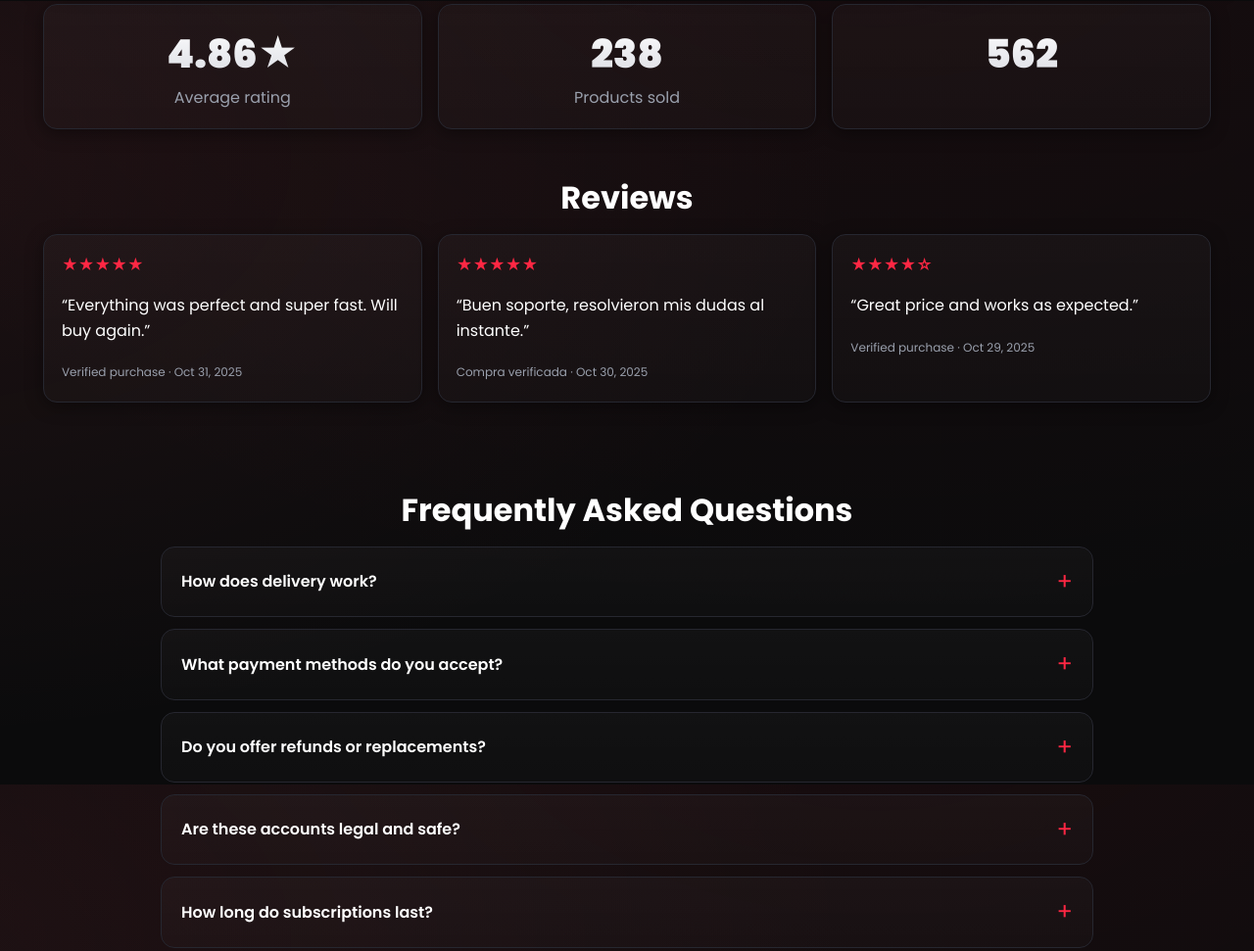
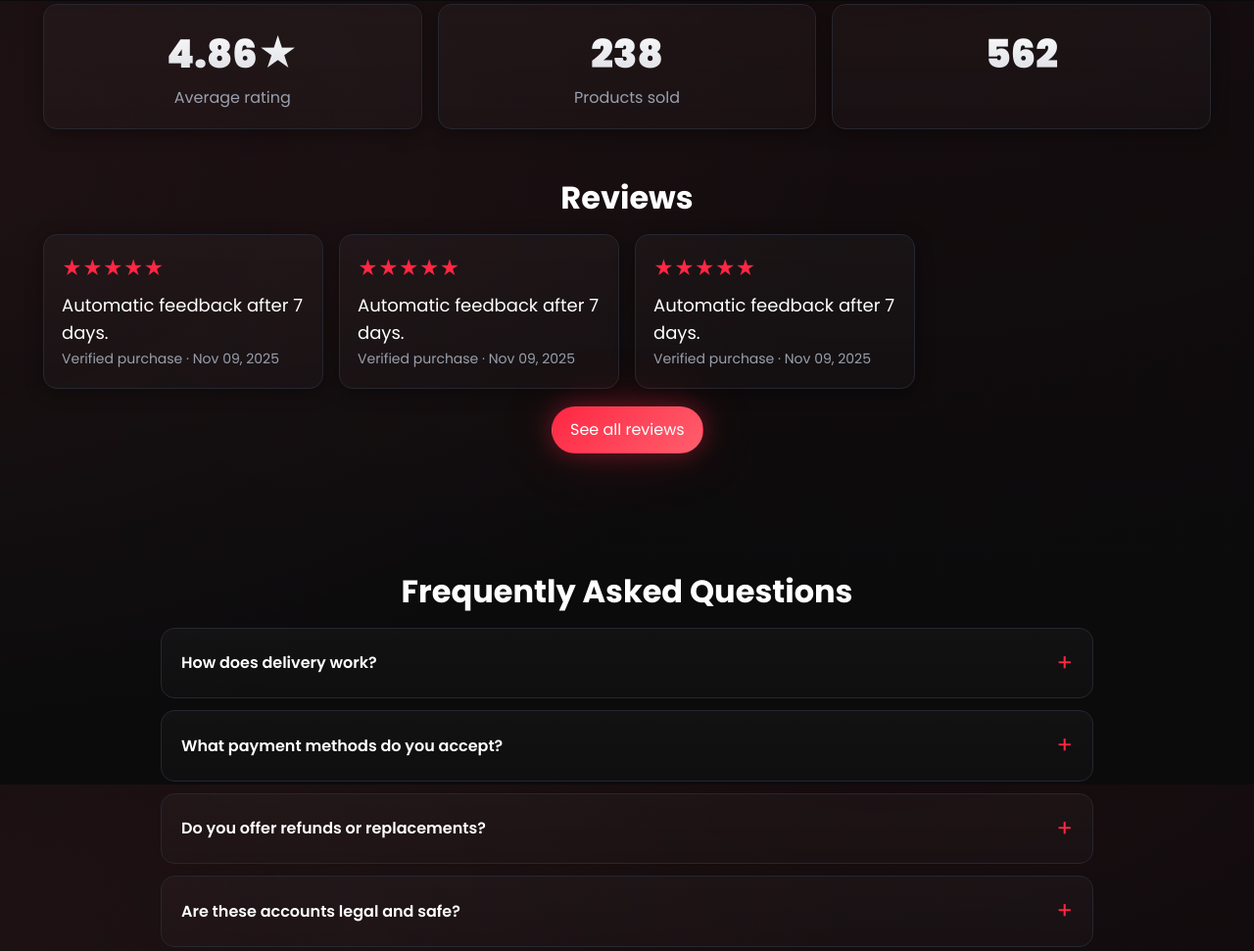
Before and after one commit to laambedoor-tech/plugmarket, a website: page index.html in a window 1280 px wide. Shown: the part 1599-2570 px from the top of the page at 98% size. Drawn offline with Linux system fonts and the light colour scheme; no server answers.

Commit message:
Update homepage reviews to automatic feedback, add button to reviews page, remove reviews from navbars

```diff
--- a/index.html
+++ b/index.html
@@ -131,24 +131,27 @@
         </div>
       </section>
 
-      <section class="reviews" aria-labelledby="reviews-title">
-        <h2 id="reviews-title" class="section-title">Reviews</h2>
-        <div class="reviews__grid">
-          <article class="card review">
-            <div class="review__stars">★★★★★</div>
-            <p>“Everything was perfect and super fast. Will buy again.”</p>
-            <span class="review__meta">Verified purchase · Oct 31, 2025</span>
+      <section class="reviews" style="max-width:1240px;margin:0 auto 32px;">
+        <h2 class="section-title">Reviews</h2>
+        <div class="features__grid" style="margin-bottom:18px;">
+          <article class="card feature">
+            <div class="review-stars" style="color:#ff2743;font-size:20px;margin-bottom:8px;">★★★★★</div>
+            <div class="review-message" style="font-size:18px;">Automatic feedback after 7 days.</div>
+            <div class="review-date" style="color:#9aa0ad;font-size:14px;">Verified purchase · Nov 09, 2025</div>
           </article>
-          <article class="card review">
-            <div class="review__stars">★★★★★</div>
-            <p>“Buen soporte, resolvieron mis dudas al instante.”</p>
-            <span class="review__meta">Compra verificada · Oct 30, 2025</span>
+          <article class="card feature">
+            <div class="review-stars" style="color:#ff2743;font-size:20px;margin-bottom:8px;">★★★★★</div>
+            <div class="review-message" style="font-size:18px;">Automatic feedback after 7 days.</div>
+            <div class="review-date" style="color:#9aa0ad;font-size:14px;">Verified purchase · Nov 09, 2025</div>
           </article>
-          <article class="card review">
-            <div class="review__stars">★★★★☆</div>
-            <p>“Great price and works as expected.”</p>
-            <span class="review__meta">Verified purchase · Oct 29, 2025</span>
+          <article class="card feature">
+            <div class="review-stars" style="color:#ff2743;font-size:20px;margin-bottom:8px;">★★★★★</div>
+            <div class="review-message" style="font-size:18px;">Automatic feedback after 7 days.</div>
+            <div class="review-date" style="color:#9aa0ad;font-size:14px;">Verified purchase · Nov 09, 2025</div>
           </article>
+        </div>
+        <div style="text-align:center;margin-top:8px;">
+          <a href="./reviews.html" class="btn btn--primary">See all reviews</a>
         </div>
       </section>
 
```
